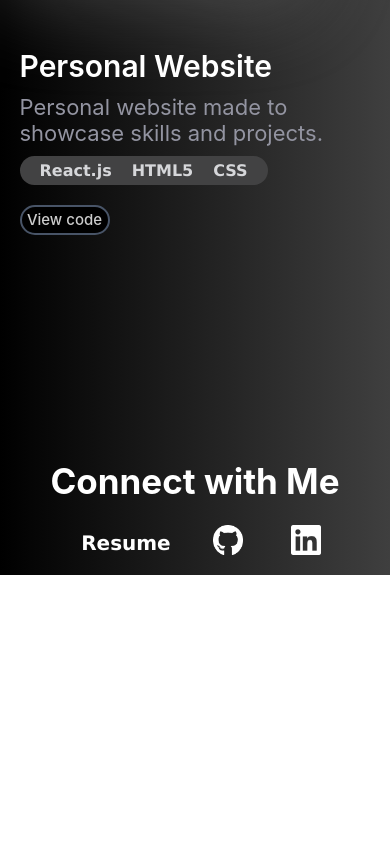
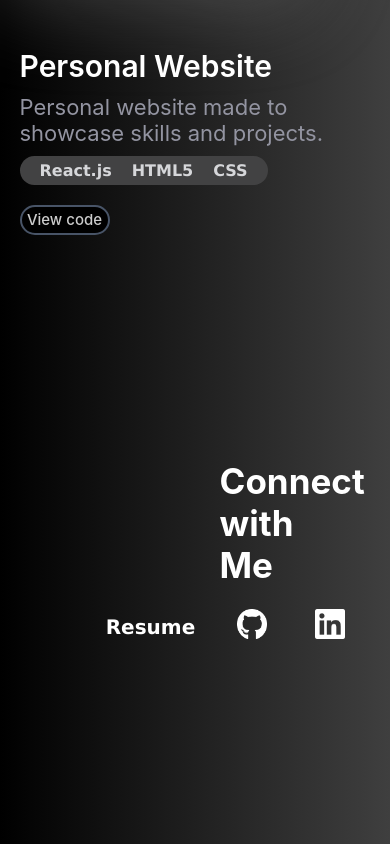
Before and after one commit to ameys28/Portfolio-website, a React (Create React App) app: page / in a window 390 px wide. Shown: the part 2040-2884 px from the top of the page. Before the commit the page ends 2615 px from the top, so only its background shows below. Built offline with nearby package versions, Linux system fonts and the light colour scheme.

Commit message:
made responsive

```diff
--- a/src/App.css
+++ b/src/App.css
@@ -376,5 +376,7 @@ footer ul li a{
     height: 30px;
     width: 30px;
   }
-
+  footer {
+    margin: 200px;
+  }
 }
```
